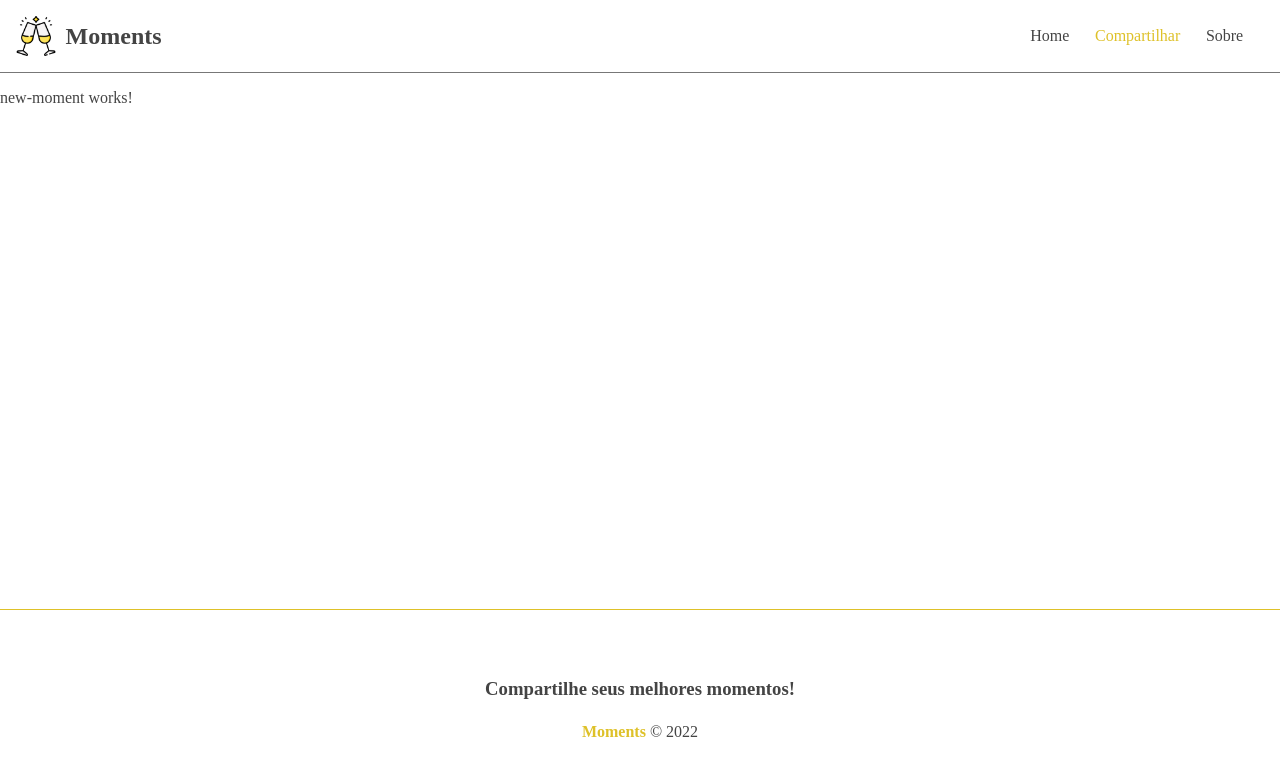
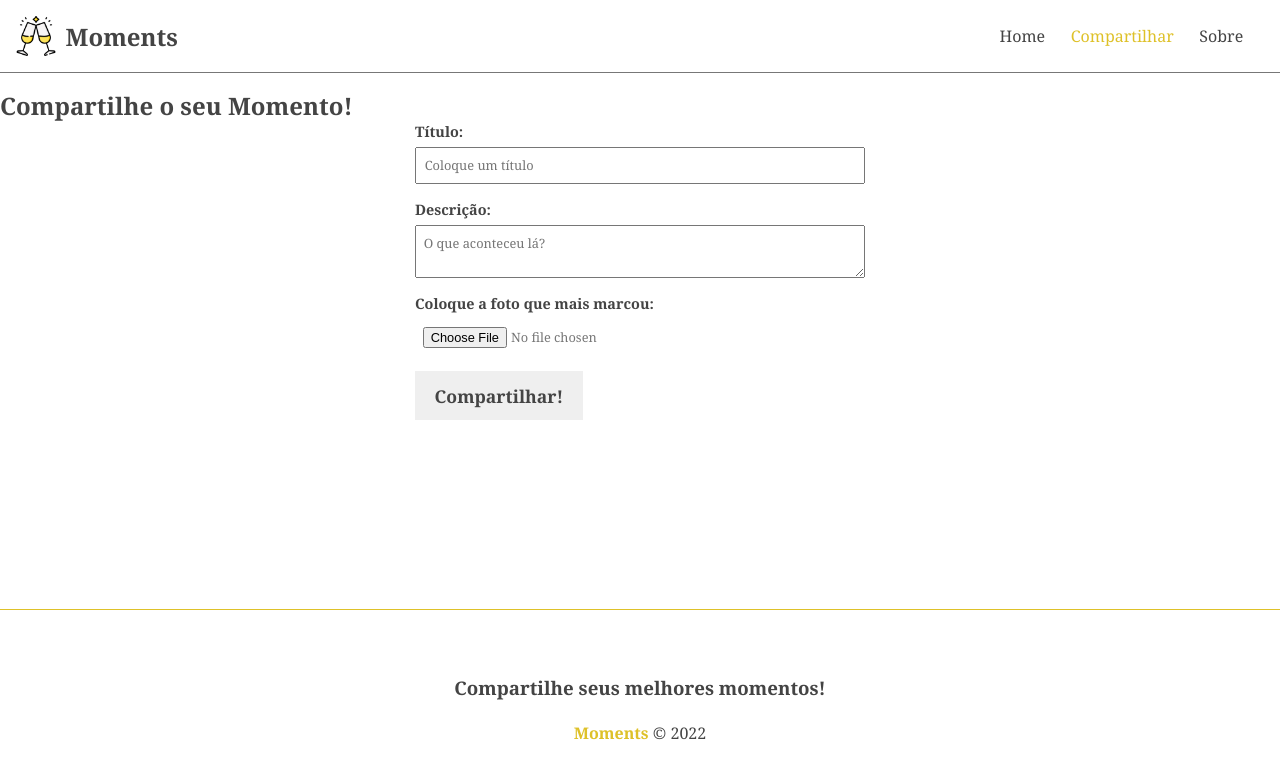
Before and after one commit to mateusscarin/moments, an Angular app: page /moments/new in a window 1280 px wide. Shown: the top 778 px of the page. Built offline with nearby package versions, Linux system fonts and the light colour scheme.

Commit message:
feat: página de formulário

```diff
--- a/src/app/app.module.ts
+++ b/src/app/app.module.ts
@@ -8,6 +8,7 @@
 import { AboutComponent } from './components/pages/about/about.component';
 import { HomeComponent } from './components/pages/home/home.component';
 import { NewMomentComponent } from './components/pages/new-moment/new-moment.component';
+import { MomentFormComponent } from './components/moment-form/moment-form.component';
 
 @NgModule({
   declarations: [
@@ -16,7 +17,8 @@
     FooterComponent,
     AboutComponent,
     HomeComponent,
-    NewMomentComponent
+    NewMomentComponent,
+    MomentFormComponent
   ],
   imports: [
     BrowserModule,
--- /dev/null
+++ b/src/app/components/moment-form/moment-form.component.css
@@ -0,0 +1,9 @@
+h2 {
+  text-align: center;
+  margin-bottom: 1em;
+  font-size: 2.2em;
+}
+
+h2 span {
+  color: #dec129;
+}
--- /dev/null
+++ b/src/app/components/moment-form/moment-form.component.html
@@ -0,0 +1,15 @@
+<form>
+  <div class="form-group">
+    <label for="title">Título:</label>
+    <input type="text" placeholder="Coloque um título" required />
+  </div>
+  <div class="form-group">
+    <label for="description">Descrição:</label>
+    <textarea placeholder="O que aconteceu lá?" required></textarea>
+  </div>
+  <div class="form-group">
+    <label for="image">Coloque a foto que mais marcou:</label>
+    <input type="file"/>
+  </div>
+  <input type="submit" value="{{ btnText }}" />
+</form>
--- /dev/null
+++ b/src/app/components/moment-form/moment-form.component.ts
@@ -0,0 +1,14 @@
+import { Component, Input, OnInit } from '@angular/core';
+
+@Component({
+  selector: 'app-moment-form',
+  templateUrl: './moment-form.component.html',
+  styleUrls: ['./moment-form.component.css'],
+})
+export class MomentFormComponent implements OnInit {
+  @Input() btnText!: string;
+
+  constructor() {}
+
+  ngOnInit(): void {}
+}
--- a/src/app/components/pages/new-moment/new-moment.component.html
+++ b/src/app/components/pages/new-moment/new-moment.component.html
@@ -1 +1,2 @@
-<p>new-moment works!</p>
+<h2>Compartilhe o seu <span>Momento</span>!</h2>
+<app-moment-form [btnText]="btnText"></app-moment-form>
--- a/src/app/components/pages/new-moment/new-moment.component.ts
+++ b/src/app/components/pages/new-moment/new-moment.component.ts
@@ -3,13 +3,12 @@
 @Component({
   selector: 'app-new-moment',
   templateUrl: './new-moment.component.html',
-  styleUrls: ['./new-moment.component.css']
+  styleUrls: ['./new-moment.component.css'],
 })
 export class NewMomentComponent implements OnInit {
+  btnText = 'Compartilhar!';
 
-  constructor() { }
+  constructor() {}
 
-  ngOnInit(): void {
-  }
-
+  ngOnInit(): void {}
 }
--- a/src/styles.css
+++ b/src/styles.css
@@ -1,6 +1,7 @@
 * {
   padding: 0;
   margin: 0;
+  font-family: Cambria;
   box-sizing: border-box;
   color: #444;
 }
@@ -14,3 +15,44 @@
 a:hover {
   color: #dec129;
 }
+
+/* FORM */
+form {
+  width: 450px;
+  margin: 0 auto;
+}
+
+.form-group {
+  display: flex;
+  flex-direction: column;
+  margin-bottom: 1em;
+}
+
+.form-group label {
+  font-weight: bold;
+  font-size: 0.9em;
+  margin-bottom: 0.4em;
+}
+
+.form-group input,
+.form-group textarea {
+  padding: 0.6em;
+  color: #777;
+  font-size: 0.8em;
+}
+
+input[type="submit"] {
+  background-color: #efefef;
+  border: 2px solid transparent;
+  padding: 0.6em 1em;
+  font-size: 1.1em;
+  font-weight: bold;
+  cursor: pointer;
+  transition: 0.4s;
+}
+
+input[type="submit"]:hover {
+  color: #dec129;
+  border-color: #dec129;
+  background-color: transparent;
+}
```
Also changed, not shown: 1 other file (tests, documents, lock files or other folders).
